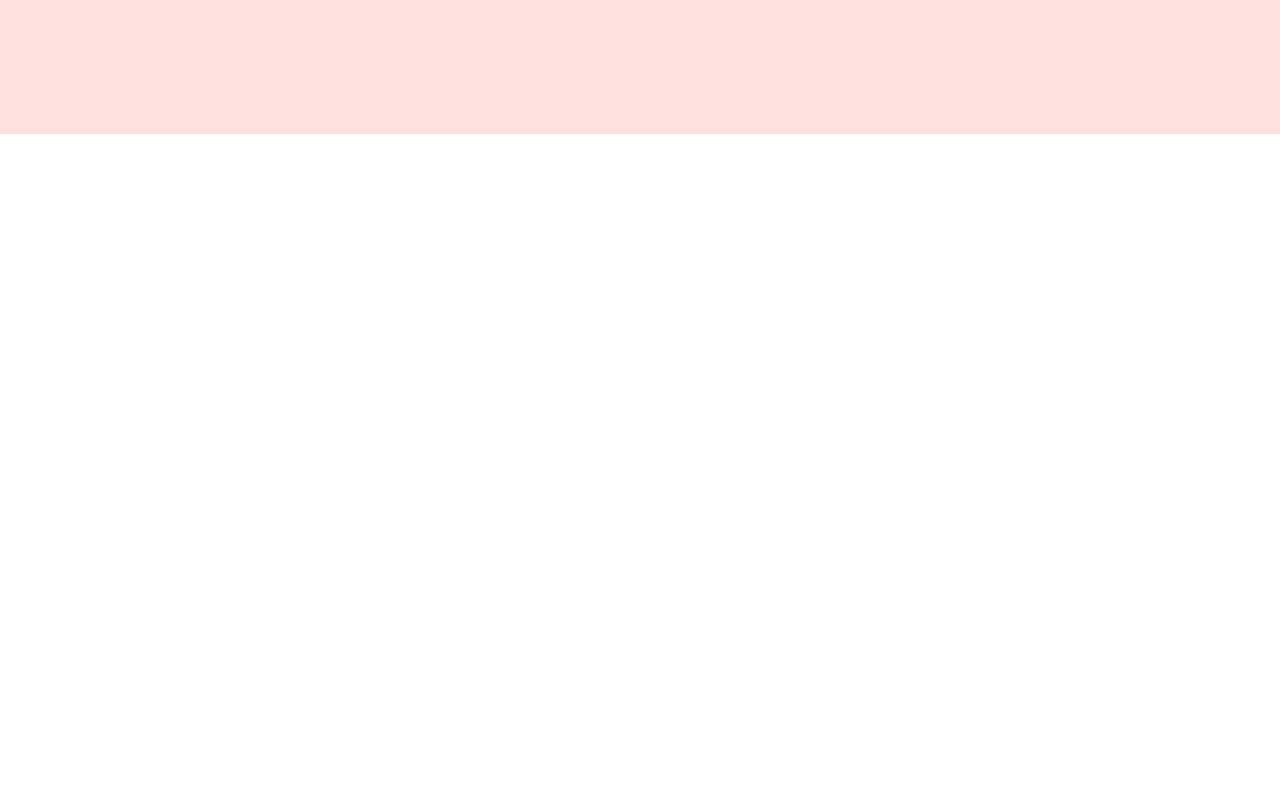
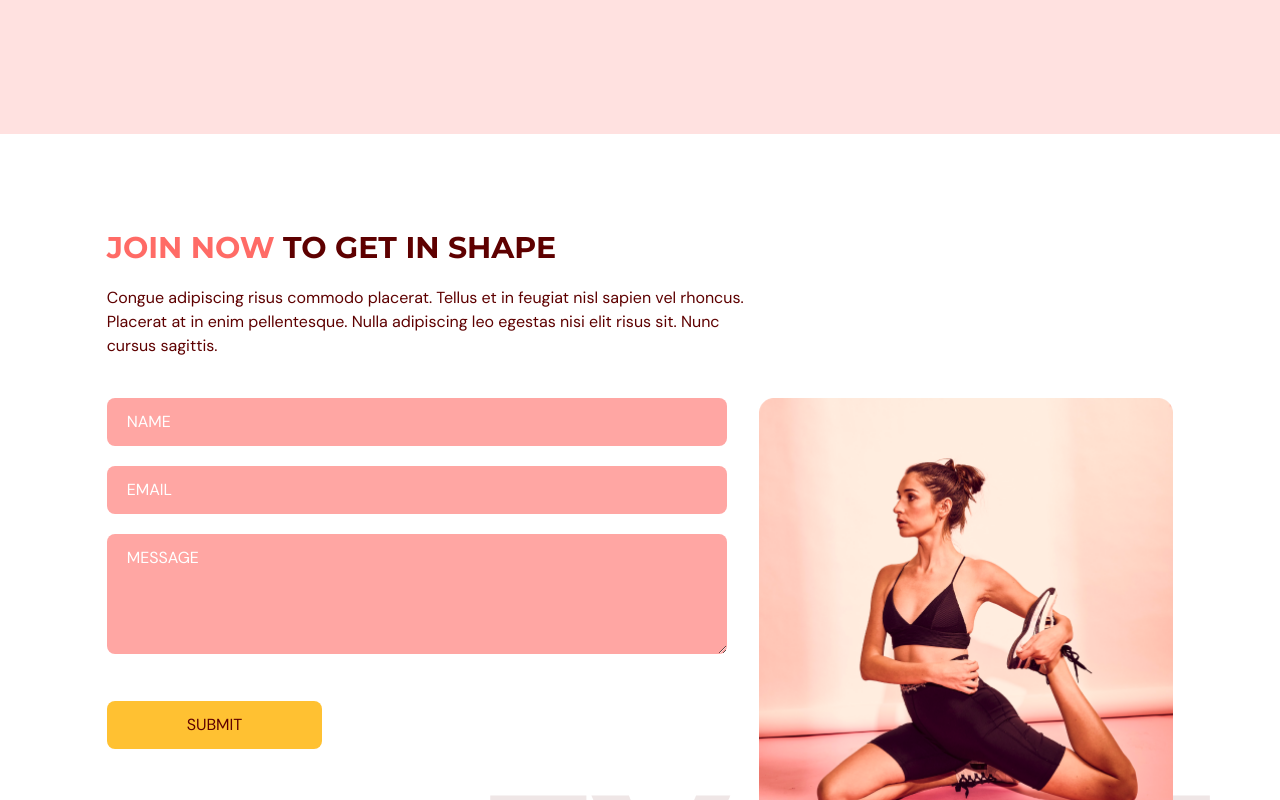
Before and after one commit to KanchanaSW/gym-site, a React (Vite) app: page / in a window 1280 px wide. Shown: the part 2880-3680 px from the top of the page. Before the commit the page ends 3014 px from the top, so only its background shows below. Built offline with nearby package versions, Linux system fonts and the light colour scheme.

Commit message:
contact us done

```diff
--- a/package.json
+++ b/package.json
@@ -14,7 +14,8 @@
     "framer-motion": "^10.16.1",
     "react": "^18.2.0",
     "react-anchor-link-smooth-scroll": "^1.0.12",
-    "react-dom": "^18.2.0"
+    "react-dom": "^18.2.0",
+    "react-hook-form": "^7.45.4"
   },
   "devDependencies": {
     "@types/node": "^20.5.7",
--- a/src/App.tsx
+++ b/src/App.tsx
@@ -4,6 +4,7 @@
 import Home from "@/scenes/home"
 import Benefits from "@/scenes/benefits"
 import OurClasses from "@/scenes/ourClasses"
+import ContactUs from "./scenes/contactUs"
 
 
 
@@ -30,6 +31,7 @@
       <Home setSelectedPage={setSelectedPage} />
       <Benefits setSelectedPage={setSelectedPage} />
       <OurClasses setSelectedPage={setSelectedPage} />
+      <ContactUs setSelectedPage={setSelectedPage} />
     </div>
   )
 }
--- /dev/null
+++ b/src/scenes/contactUs/index.tsx
@@ -0,0 +1,161 @@
+import { useForm } from "react-hook-form";
+import { SelectedPage } from "@/shared/types";
+import { motion } from "framer-motion";
+import ContactUsPageGraphic from "@/assets/ContactUsPageGraphic.png";
+import HText from "@/shared/HText";
+
+type Props = {
+  setSelectedPage: (value: SelectedPage) => void;
+};
+
+const ContactUs = ({ setSelectedPage }: Props) => {
+  const inputStyles = `mb-5 w-full rounded-lg bg-primary-300
+  px-5 py-3 placeholder-white`;
+
+  const {
+    register,
+    trigger,
+    formState: { errors },
+  } = useForm();
+
+  const onSubmit = async (e: any) => {
+    const isValid = await trigger();
+    if (!isValid) {
+      e.preventDefault();
+    }
+  };
+
+  return (
+    <section id="contactus" className="mx-auto w-5/6 pt-24 pb-32">
+      <motion.div
+        onViewportEnter={() => setSelectedPage(SelectedPage.ContactUs)}
+      >
+        {/* HEADER */}
+        <motion.div
+          className="md:w-3/5"
+          initial="hidden"
+          whileInView="visible"
+          viewport={{ once: true, amount: 0.5 }}
+          transition={{ duration: 0.5 }}
+          variants={{
+            hidden: { opacity: 0, x: -50 },
+            visible: { opacity: 1, x: 0 },
+          }}
+        >
+          <HText>
+            <span className="text-primary-500">JOIN NOW</span> TO GET IN SHAPE
+          </HText>
+          <p className="my-5">
+            Congue adipiscing risus commodo placerat. Tellus et in feugiat nisl
+            sapien vel rhoncus. Placerat at in enim pellentesque. Nulla
+            adipiscing leo egestas nisi elit risus sit. Nunc cursus sagittis.
+          </p>
+        </motion.div>
+
+        {/* FORM AND IMAGE */}
+        <div className="mt-10 justify-between gap-8 md:flex">
+          <motion.div
+            className="mt-10 basis-3/5 md:mt-0"
+            initial="hidden"
+            whileInView="visible"
+            viewport={{ once: true, amount: 0.5 }}
+            transition={{ duration: 0.5 }}
+            variants={{
+              hidden: { opacity: 0, y: 50 },
+              visible: { opacity: 1, y: 0 },
+            }}
+          >
+            <form
+              target="_blank"
+              onSubmit={onSubmit}
+              action="https://formsubmit.co/1671b67b70b11931d4c4b0eb69e6dfde"
+              method="POST"
+            >
+              <input
+                className={inputStyles}
+                type="text"
+                placeholder="NAME"
+                {...register("name", {
+                  required: true,
+                  maxLength: 100,
+                })}
+              />
+              {errors.name && (
+                <p className="mt-1 text-primary-500">
+                  {errors.name.type === "required" && "This field is required."}
+                  {errors.name.type === "maxLength" &&
+                    "Max length is 100 char."}
+                </p>
+              )}
+
+              <input
+                className={inputStyles}
+                type="text"
+                placeholder="EMAIL"
+                {...register("email", {
+                  required: true,
+                  pattern: /^[A-Z0-9._%+-]+@[A-Z0-9.-]+\.[A-Z]{2,}$/i,
+                })}
+              />
+              {errors.email && (
+                <p className="mt-1 text-primary-500">
+                  {errors.email.type === "required" &&
+                    "This field is required."}
+                  {errors.email.type === "pattern" && "Invalid email address."}
+                </p>
+              )}
+
+              <textarea
+                className={inputStyles}
+                placeholder="MESSAGE"
+                rows={4}
+                cols={50}
+                {...register("message", {
+                  required: true,
+                  maxLength: 2000,
+                })}
+              />
+              {errors.message && (
+                <p className="mt-1 text-primary-500">
+                  {errors.message.type === "required" &&
+                    "This field is required."}
+                  {errors.message.type === "maxLength" &&
+                    "Max length is 2000 char."}
+                </p>
+              )}
+
+              <button
+                type="submit"
+                className="mt-5 rounded-lg bg-secondary-500 px-20 py-3 transition duration-500 hover:text-white"
+              >
+                SUBMIT
+              </button>
+            </form>
+          </motion.div>
+
+          <motion.div
+            className="relative mt-16 basis-2/5 md:mt-0"
+            initial="hidden"
+            whileInView="visible"
+            viewport={{ once: true, amount: 0.5 }}
+            transition={{ delay: 0.2, duration: 0.5 }}
+            variants={{
+              hidden: { opacity: 0, y: 50 },
+              visible: { opacity: 1, y: 0 },
+            }}
+          >
+            <div className="w-full before:absolute before:-bottom-20 before:-right-10 before:z-[-1] md:before:content-evolvetext">
+              <img
+                className="w-full"
+                alt="contact-us-page-graphic"
+                src={ContactUsPageGraphic}
+              />
+            </div>
+          </motion.div>
+        </div>
+      </motion.div>
+    </section>
+  );
+};
+
+export default ContactUs;
```
Also changed, not shown: 2 other files (tests, documents, lock files or other folders).
